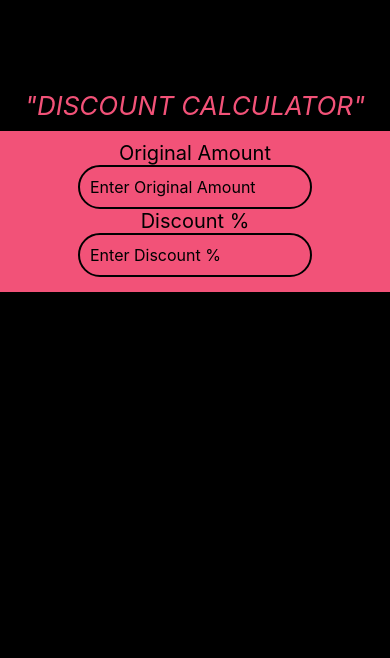
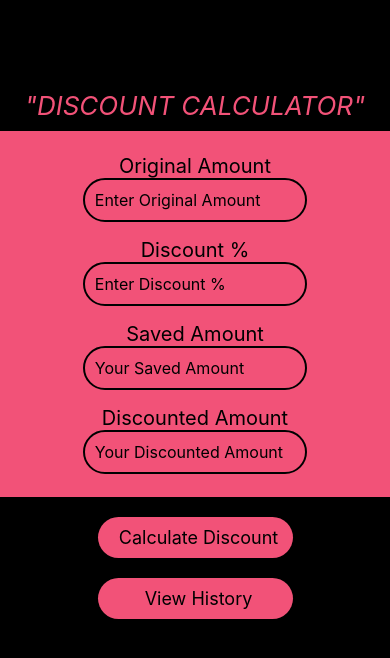
Before and after one commit to Aleena-Naveed/DiscountCalculator, a React Native app: screen / in a window 390 px wide. Shown: the top 658 px of the page. Built offline with nearby package versions, Linux system fonts and the light colour scheme.

Commit message:
Functionality, Two More TextInput and Styling Added

```diff
--- a/App.js
+++ b/App.js
@@ -1,11 +1,14 @@
 import { StatusBar } from 'expo-status-bar';
 import React, {useState} from "react";
-import { StyleSheet, Text, View, TextInput, Button } from 'react-native';
+import { StyleSheet, Text, View, TextInput, TouchableOpacity } from 'react-native';
 
 export default function App() {
 
   const[getAmount, setAmount] = useState("");
   const[getDiscount, setDiscount] = useState("");
+
+  const[getSavedAmount, setSavedAmount] = useState("");
+  const[getDiscountedAmount, setDiscountedAmount] = useState("");
 
   const Disc = (val)=>{
     if(Number(val)<0 || Number(val)>100){
@@ -13,20 +16,36 @@ export default function App() {
       setDiscount("");
     }
     else{
-      setDiscount(Number(val));
+      setDiscount(val);
     }
+  }
+
+  const calcDiscount = () =>{
+    const discResult = (Number(getAmount) - Number(getAmount) * (Number(getDiscount) / 100)).toFixed(2);
+    setDiscountedAmount(String(discResult));
+    const saveResult = ((Number(getAmount) - discResult).toFixed(2));
+    setSavedAmount(String(saveResult));
+  }
+
+  const history = ()=>{
+
   }
   return (
     <View style={styles.container}>
       <Text style={styles.title}>"DISCOUNT CALCULATOR"</Text>
       <View style={styles.InputContainer}>
+
+        <View style={styles.inner}>
           <Text style={styles.InputHeading}>Original Amount</Text>
           <TextInput
             style={styles.TextInput}
             value={getAmount}
-          onChangeText={(val) => setAmount(Number(val))}
+            onChangeText={(val) => setAmount((val))}
             placeholder= "Enter Original Amount"
           />
+        </View>
+
+        <View style={styles.inner}>
           <Text style={styles.InputHeading}>Discount %</Text>
           <TextInput
             style={styles.TextInput}
@@ -34,7 +53,43 @@ export default function App() {
             onChangeText={(val) => Disc(val)}
             placeholder= "Enter Discount %"
           />
+        </View>
 
+        <View style={styles.inner}>
+          <Text style={styles.InputHeading}>Saved Amount</Text>
+          <TextInput
+            style={styles.TextInput}
+            editable={false}
+            value={getSavedAmount}
+            placeholder= "Your Saved Amount"
+          />
+        </View>
+
+        <View style={styles.inner}>
+          <Text style={styles.InputHeading}>Discounted Amount</Text>
+          <TextInput
+            style={styles.TextInput}
+            editable={false}
+            value={getDiscountedAmount}
+            placeholder= "Your Discounted Amount"
+          />
+        </View>
+      </View>
+      <View style={styles.btnView}>
+        <TouchableOpacity
+        style={styles.btn}
+        onPress={() => calcDiscount()}
+        >
+          <Text style={styles.btnText}>Calculate Discount</Text>
+        </TouchableOpacity>
+      </View>
+      <View style={styles.btnView}>
+        <TouchableOpacity
+        style={styles.btn}
+        onPress={() => history()}
+        >
+          <Text style={styles.btnText}>View History</Text>
+        </TouchableOpacity>
       </View>
     </View>
   );
@@ -55,12 +110,17 @@ const styles = StyleSheet.create({
     padding: 10,
   },
   InputContainer: {
-    paddingTop: 10,
+    paddingTop: 15,
     paddingBottom: 15,
     backgroundColor: "#F25278",
     width: "100%",
     justifyContent: "space-between" ,
     alignItems: "center"
+  },
+  inner: {
+    padding: 8,
+    alignItems: "center",
+    width: "100%",
   },
   InputHeading: {
     fontSize: 20,
@@ -72,6 +132,23 @@ const styles = StyleSheet.create({
     width: "60%",
     borderRadius: 50,
     fontSize: 16,
-    padding: 10
+    padding: 10,
+    color: "#000000"
   },
+  btnView: {
+    width: "50%",
+    paddingTop: 20
+  },
+  btn: {
+    backgroundColor: "#F25278",
+    borderRadius: 50,
+    padding: 5,
+  },
+  btnText: {
+    fontSize: 18,
+    color: "#000000",
+    paddingLeft: 12,
+    padding: 5,
+    textAlign: "center"
+  }
 });
```
Lines whose indentation alone changed are shown as unchanged.
